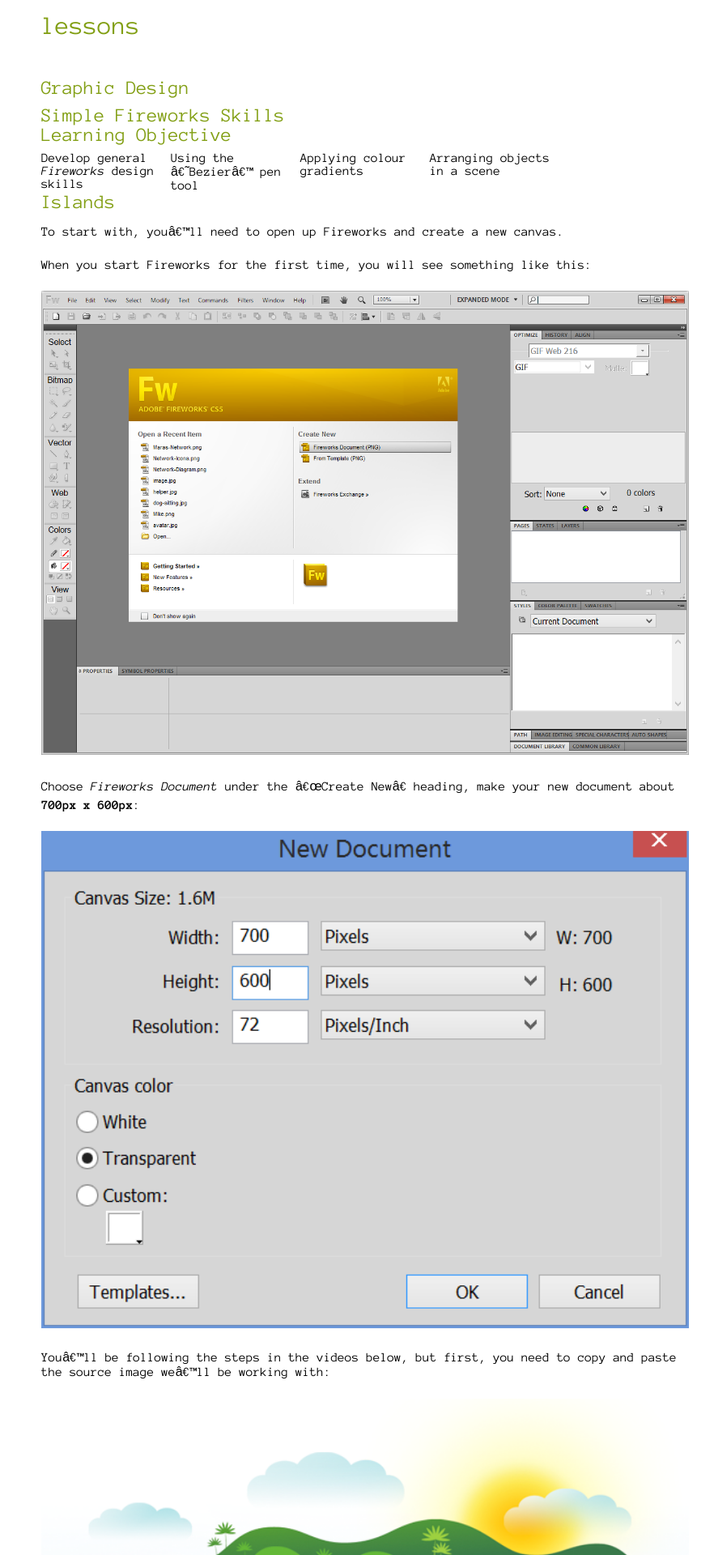
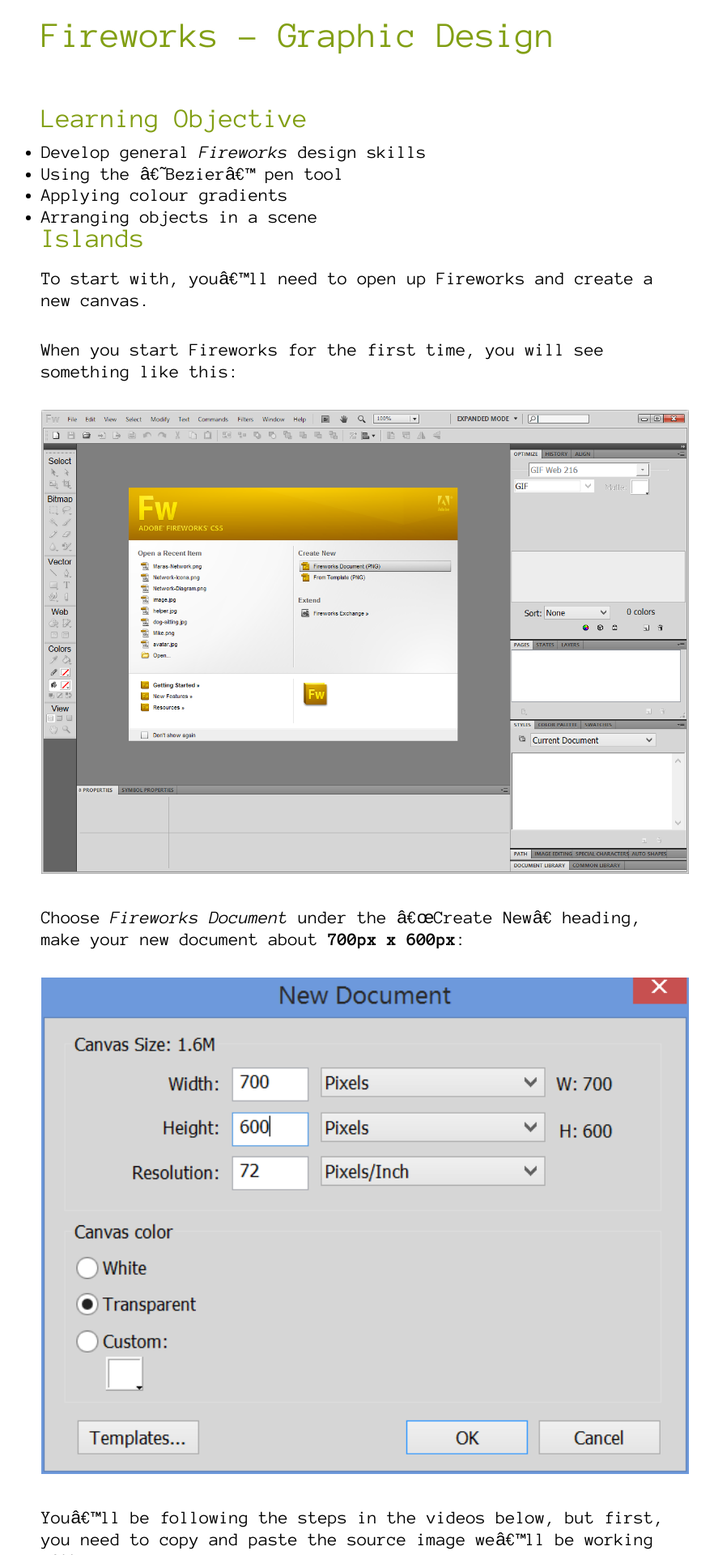
Before and after one commit to MalphasWats/computing.codes, a Jekyll site: the page built from gfxdesign.markdown, in a window 1280 px wide. Shown: the top 1920 px of the page at 81% size, without its empty margins (189-1071 px from the left). Built offline with Jekyll 4.4.1, drawn with Linux system fonts in a browser that asks for light colours.

Commit message:
Tweaking the look

```diff
--- a/_layouts/simple.html
+++ b/_layouts/simple.html
@@ -7,7 +7,7 @@
 </head>
 <body>
     <header>
-        <h1>lessons</h1>
+        <h1>{{page.title}}</h1>
 
 		<!--<nav>
 		<ul><li><a href="{{site.baseurl}}/">stream</a></li><li><a href="{{site.baseurl}}/albums/">albums</a></li><li><a href="#">about</a></li></ul>
@@ -16,7 +16,6 @@
 
     </header>
     <section>
-		<h2>{{page.title}}</h2>
 		{{ content }}
 
     </section>
--- a/gfxdesign.markdown
+++ b/gfxdesign.markdown
@@ -1,9 +1,7 @@
 ---
 layout: simple
-title: Graphic Design
+title: Fireworks - Graphic Design
 ---
-
-# Simple Fireworks Skills
 
 ## Learning Objective
 
--- a/style/simple_lesson.css
+++ b/style/simple_lesson.css
@@ -30,6 +30,9 @@
 
 	max-width: 800px;
 	margin: 0px auto;
+
+    font-size:1.4em;
+    line-height:120%;
 }
 
 h1, h1 a, h2, h3
@@ -107,59 +110,21 @@
 	margin-bottom:0.4em;
 }
 
-section ul
-{
-    list-style-type: none;
-    overflow: auto;
-}
-
-section ul li
-{
-    float:left;
-	display:block;
-}
-
 @media (min-width: 700px)
 {
-	section ul li
-	{
-		width:20%;
-    }
 
-	section ul#albums li
-	{
-		margin:1.2em;
-	}
 }
 
 @media (max-width: 699px)
 		and
 	   (min-width: 415px)
 {
-	section ul li
-	{
-		width:25%;
-    }
 
-	section ul#albums li
-	{
-		margin:0.6em;
-		/*padding:0.3em;*/
-	}
 }
 
 @media (max-width: 414px)
 {
-	section ul li
-	{
-		width:33.333%;
-    }
 
-	section ul#albums li
-	{
-		margin:0.3em;
-		/*padding:0.2em;*/
-	}
 }
 
 section ul li img
```
